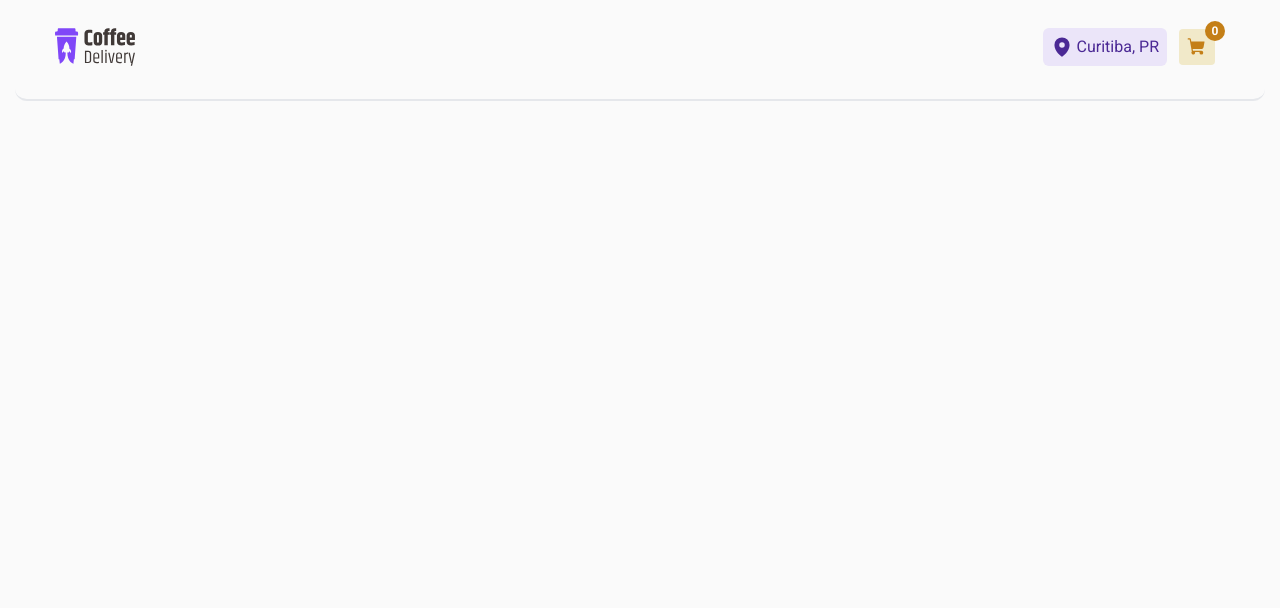
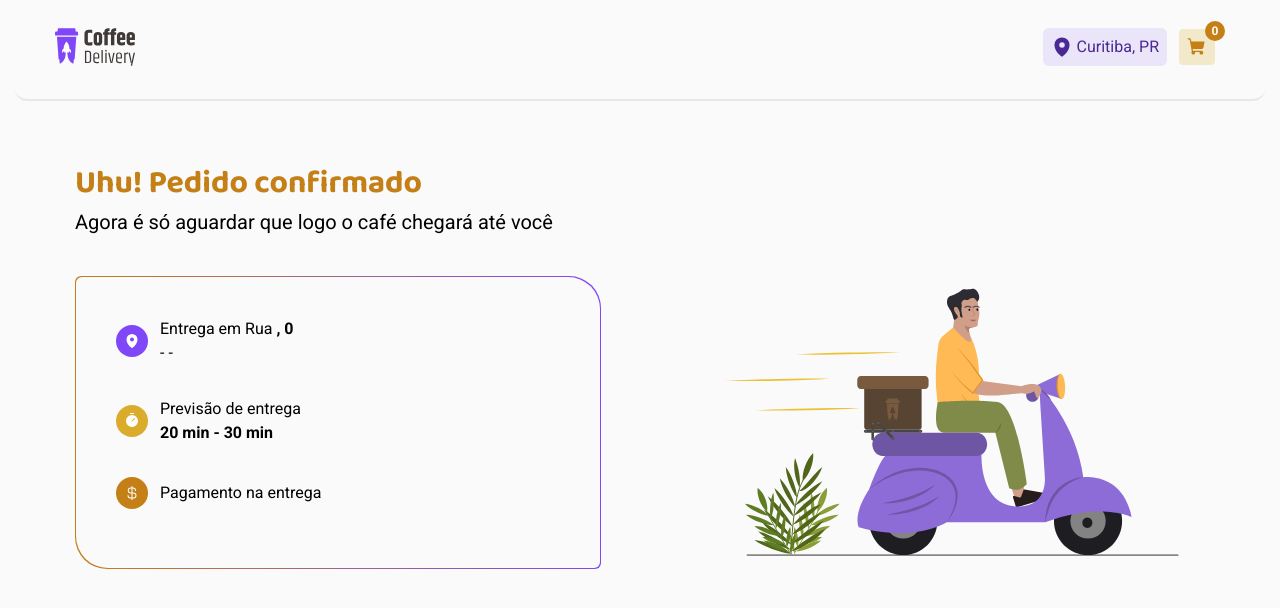
Before and after one commit to femendesf/Coffe_Delivery, a React (Vite) app: page /orderConfirmed in a window 1280 px wide. Shown: the top 608 px of the page. Built offline with nearby package versions, Linux system fonts and the light colour scheme.

Commit message:
finished project

```diff
--- a/src/Router.tsx
+++ b/src/Router.tsx
@@ -2,15 +2,20 @@ import { Route, Routes } from "react-router-dom";
 import { Home } from "./pages/Home/Home";
 import { DefaultLayout } from "./layouts/DefaultLayout";
 import { Order } from "./pages/Cart/Cart";
+import { OrderConfirmed } from "./pages/OrderConfirmed";
+import { useContext } from "react";
+import { CardsContext } from "./context/CardsContext";
 
 export function Router(){
 
+    const {listCoffees} = useContext(CardsContext)
     return(
         <Routes>
             <Route path="/" element={<DefaultLayout/>}>
                 <Route path="/" element={<Home/>}></Route>
+
                 <Route path="/order" element={<Order/>}></Route>
-                <Route path="/orderConfirmed"></Route>
+                <Route path="/orderConfirmed" element={<OrderConfirmed/>}></Route>
             </Route>
 
         </Routes>
--- a/src/context/CardsContext.tsx
+++ b/src/context/CardsContext.tsx
@@ -11,6 +11,8 @@ interface CardsContextType{
     updateValueCart: (id : string, value: number) => void,
     deleteCoffee: (id: string) => void,
     createAddressForm: (data: AddressDataSchema) => void,
+    deleteListCoffees: () => void
+
 }
 
 interface CardsContextProps{
@@ -84,6 +86,10 @@ export function CardsContextProvider({ children} : CardsContextProps) {
             return newList
         }
 
+        if(action.type === 'DELETE_LISTCOFFEES'){
+            return []
+        }
+
         return state
     } , [])
 
@@ -141,6 +147,12 @@ export function CardsContextProvider({ children} : CardsContextProps) {
         })
     }
 
+    function deleteListCoffees(){
+       dispatch({
+        type: 'DELETE_LISTCOFFEES'
+       })
+    }
+
     function updateList(id : string, quantity: number){
 
         dispatch({
@@ -174,6 +186,7 @@ export function CardsContextProvider({ children} : CardsContextProps) {
     }
 
     console.log(orderForm)
+    console.log(listCoffees)
 
     return(
         <CardsContext.Provider
@@ -185,7 +198,8 @@ export function CardsContextProvider({ children} : CardsContextProps) {
             updateValueCart,
             deleteCoffee,
             createAddressForm,
-            orderForm
+            orderForm,
+            deleteListCoffees
 
         }}
         >
--- a/src/layouts/DefaultLayout.tsx
+++ b/src/layouts/DefaultLayout.tsx
@@ -4,7 +4,7 @@ import { Outlet } from 'react-router-dom'
 export function DefaultLayout(){
 
     return(
-        <div className="flex flex-col items-center justify-center">
+        <div className="flex flex-col items-center justify-center ">
             <Header/>
             <Outlet/>
         </div>
--- a/src/layouts/Header.tsx
+++ b/src/layouts/Header.tsx
@@ -15,7 +15,7 @@ export function Header(){
   }
 
     return(
-        <div className="flex items-center justify-center mt-12">
+        <div className="flex items-center justify-center mt-12 ">
 
           <nav className='flex items-center justify-between bg-background fixed w-full max-w-[1250px] border-b-2 rounded-xl px-10'>
 
--- a/src/pages/Cart/components/Input.tsx
+++ b/src/pages/Cart/components/Input.tsx
@@ -1,46 +1,47 @@
-import { InputHTMLAttributes, ReactNode } from "react";
+import React, { forwardRef, useState } from 'react';
 
-interface InputRootProps{
-    children: ReactNode
+interface InputProps extends React.InputHTMLAttributes<HTMLInputElement> {
+  placeholderRight?: string;
 }
 
-function InputRoot(props: InputRootProps){
-    return(
-        <div className="flex items-center justify-between rounded bg-base-input w-full">
-            {props.children}
+export const Input = forwardRef<HTMLInputElement, InputProps>(({ placeholderRight, ...rest }, ref) => {
+    const [isFocused, setIsFocused] = useState(false);
+    const [rightPlaceholder, setRightPlaceholder] = useState(placeholderRight || '');
 
+    const handleInputFocus = (event: React.FocusEvent<HTMLInputElement>) => {
+        setIsFocused(true);
+        event.currentTarget.placeholder = '';
+        setRightPlaceholder('');
+    };
+
+    const handleInputBlur = (event: React.FocusEvent<HTMLInputElement>) => {
+        setIsFocused(false);
+        event.currentTarget.placeholder = rest.placeholder || '';
+        setRightPlaceholder(placeholderRight || '');
+    };
+
+    return (
+        <label htmlFor="complement">
+
+        <div className=' relative justify-center overflow-hidden'>
+            <input
+                type="text"
+                ref={ref}
+                {...rest}
+                onFocus={handleInputFocus}
+                onBlur={handleInputBlur}
+                id='complement'
+            />
+
+            {rightPlaceholder && !isFocused && (
+                <div className='absolute right-0 p-3 text-sm text-base-label' >
+                {rightPlaceholder}
+                </div>
+            )}
         </div>
-    )
+    </label>
+    );
 
-}
+});
 
-InputRoot.displayName = 'Input.Root'
-
-export interface InputIconProps{
-    children: ReactNode,
-
-}
-
-export interface InputProps extends InputHTMLAttributes<HTMLInputElement>{}
-
-function Input( props : InputProps){
-
-    return(
-    <div className="flex items-center ">
-        <input
-            className="bg-transparent flex-1"
-            {...props}
-
-        />
-
-
-    </div>
-
-
-    )
-}
-
-export const InputComp = {
-    Root: InputRoot,
-    Input: Input,
-}
+export default Input;
--- a/src/pages/Cart/components/ListCoffes.tsx
+++ b/src/pages/Cart/components/ListCoffes.tsx
@@ -13,7 +13,7 @@ interface ListCoffesProps{
 
 export function ListCoffees({img, title, value, id} : ListCoffesProps){
 
-    const { updateValueCart, listCoffees, deleteCoffee } = useContext(CardsContext)
+    const { updateValueCart, deleteCoffee } = useContext(CardsContext)
 
     function handleIncrease(){
 
@@ -56,7 +56,6 @@ export function ListCoffees({img, title, value, id} : ListCoffesProps){
                                 </button>
                             </div>
                         </div>
-
                 </div>
                 <span className="ml-auto text-base-text font-bold">{tot.toLocaleString('pt-BR', { style: 'currency', currency: 'BRL' })}</span>
 
--- a/src/pages/Cart/components/Payment.tsx
+++ b/src/pages/Cart/components/Payment.tsx
@@ -1,8 +1,6 @@
 import { Bank, CreditCard, CurrencyDollar, Money } from "phosphor-react"
 
 import { useFormContext } from "react-hook-form"
-import { InputComp } from "./Input";
-
 
 export function Payment(){
 
--- /dev/null
+++ b/src/pages/OrderConfirmed.tsx
@@ -0,0 +1,81 @@
+import { CurrencyDollar, MapPin, Timer } from "phosphor-react"
+import { useContext, useState } from "react"
+import { CardsContext } from "../context/CardsContext"
+
+export function OrderConfirmed(){
+
+    const {orderForm} = useContext(CardsContext)
+
+    let payment = ''
+
+    switch(orderForm.payment){
+        case 'creditCard':
+            payment ='Cartão de crédito'
+            break;
+        case 'debitCard':
+            payment = 'Cartão de débito'
+            break;
+        case 'cash':
+           payment = 'Dinheiro'
+            break;
+    }
+
+
+    return(
+        <div className="justify-center items-center mt-28 animate-opacity">
+
+            <div className="justify-start ">
+                <h1 className="text-yellow-dark text-[32px]">Uhu! Pedido confirmado</h1>
+                <p className="text-xl">Agora é só aguardar que logo o café chegará até você</p>
+            </div>
+
+            <section className="flex mt-10 gap-28 ">
+
+                <div className="bg-gradient-to-r from-yellow-dark to-purple rounded-card min-w-[526px] p-[1px] ">
+                    <div className=" flex flex-col gap-8 bg-background p-10 rounded-card h-full w-full" id="info_order">
+
+                        <div>
+                            <div className="bg-purple" id="icon">
+                                <MapPin weight="fill" size={16}/>
+                            </div>
+
+                            <section>
+
+                                <h2>Entrega em Rua <span className="font-bold">{orderForm.street}, {orderForm.numberHouse}</span> </h2>
+                                <p>{orderForm.district} - {orderForm.city}-{orderForm.uf}</p>
+                            </section>
+                        </div>
+
+                        <div>
+                            <div className="bg-yellow" id="icon">
+                                <Timer weight="fill"/>
+                            </div>
+
+                            <section>
+                                <h2>Previsão de entrega</h2>
+                                <p className="font-bold">20 min - 30 min</p>
+                            </section>
+
+                        </div>
+
+                        <div>
+                            <div className="bg-yellow-dark" id="icon">
+                                <CurrencyDollar weight="fill"/>
+                            </div>
+
+                            <section>
+                                <h2>Pagamento na entrega</h2>
+                                <p className="font-bold">{payment}</p>
+                            </section>
+
+                        </div>
+                    </div>
+                </div>
+
+                <img src="src\assets\bikeDelivery.svg" alt="Logo bike delivery"/>
+
+            </section>
+        </div>
+
+    )
+}
--- a/src/styles/main.css
+++ b/src/styles/main.css
@@ -32,6 +32,13 @@
     @apply flex gap-3 items-center bg-base-button p-4 rounded-md text-xs hover:bg-base-hover focus:bg-purple-light focus:border focus:border-purple
    }
 
+   #info_order div{
+    @apply flex items-center gap-3
+   }
+
+   #icon{
+    @apply flex items-center justify-center rounded-full w-8 h-8 text-white
+   }
 }
 
 html {
--- a/tailwind.config.cjs
+++ b/tailwind.config.cjs
@@ -25,13 +25,22 @@ module.exports = {
         'yellow':        '#DBAC2C',
         'yellow-dark':   '#C47F17',
         'yellow-hover':   '#F0DD95',
-
+        'gradienteBorder' :  '(90deg, rgba(255,214,0,1) 0%, rgba(184,0,255,1) 100%)'
       },
       gridTemplateColumns:{
         '10' : 'repeat(2, min'
       },
       borderRadius:{
         'card' : '6px 32px 6px 32px'
+      },
+      keyframes: {
+        opacity: {
+          '0%' : {opacity: .1},
+          '100%' : {opacity: 1}
+        },
+      },
+      animation: {
+        'opacity' : 'opacity 800ms '
       }
 
     },
```
Also changed, not shown: src/pages/Cart/Cart.tsx (+34 -18 lines), src/pages/Cart/components/AddressForm.tsx (+6 -21 lines), src/assets/bikeDelivery.svg (added).
